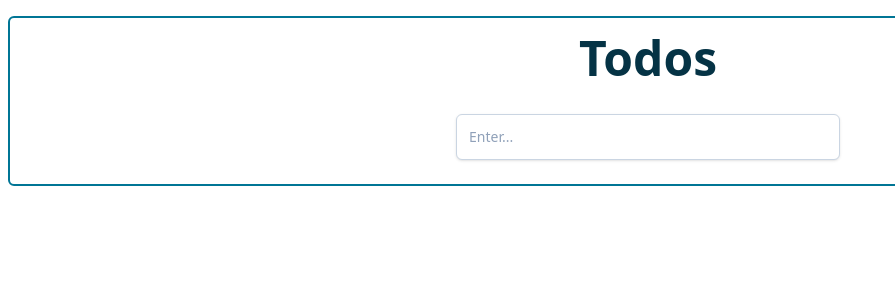
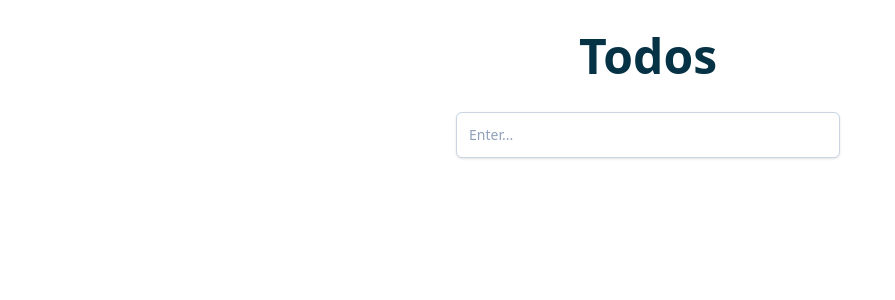
Before and after one commit to SiyaShikha/react-todo-application, a React (Vite) app: page / in a window 1280 px wide. Shown: the top 300 px of the page, without its empty margins (0-895 px from the left). Built offline with nearby package versions, Linux system fonts and the light colour scheme.

Commit message:
updated heading style

```diff
--- a/src/App.css
+++ b/src/App.css
@@ -1,5 +1,5 @@
 @import "tailwindcss";
 
 /* body {
-  background: linear-gradient(to right, rgb(61, 160, 188), rgb(16, 91, 126));
+  background-color: #fdfcdc;
 } */
--- a/src/App.jsx
+++ b/src/App.jsx
@@ -80,7 +80,7 @@ const Todos = () => {
   return (
     <>
       <div class="min-h-screen">
-        <div class="border-2 border-cyan-700 rounded-md mx-2 my-4 p-4 w-full fixed">
+        <div class="mx-2 my-4 p-4 w-full fixed">
           <div class="w-full">
             <h1 class="text-center text-5xl font-sans font-semibold text-cyan-950 mb-8">
               Todos
```
